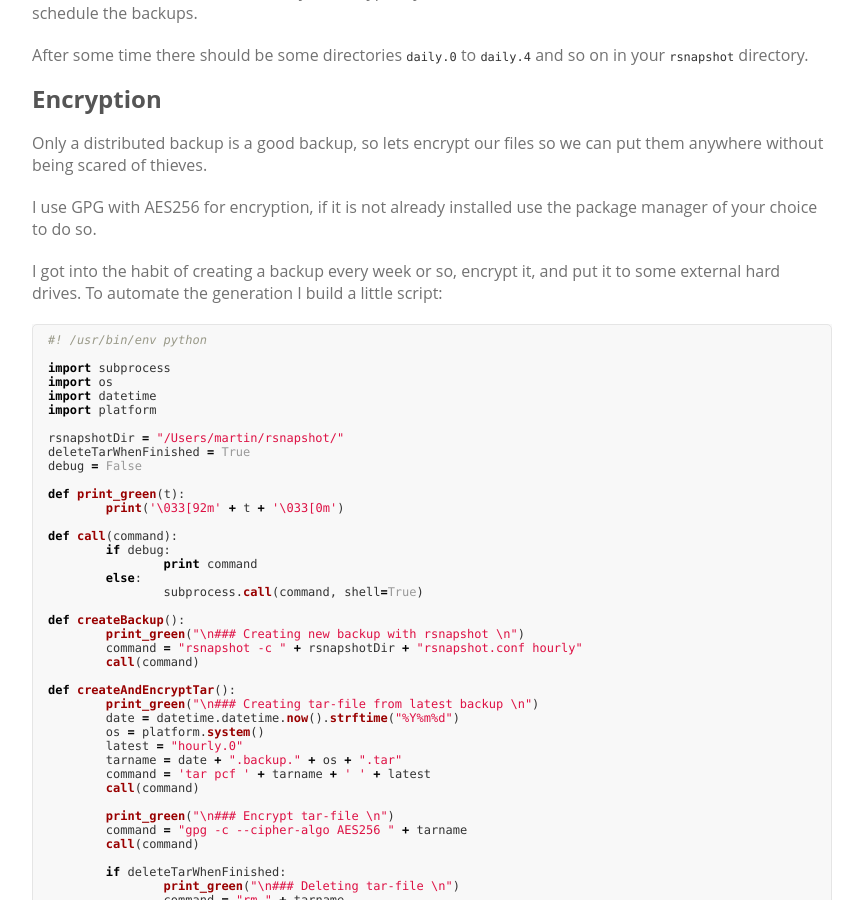
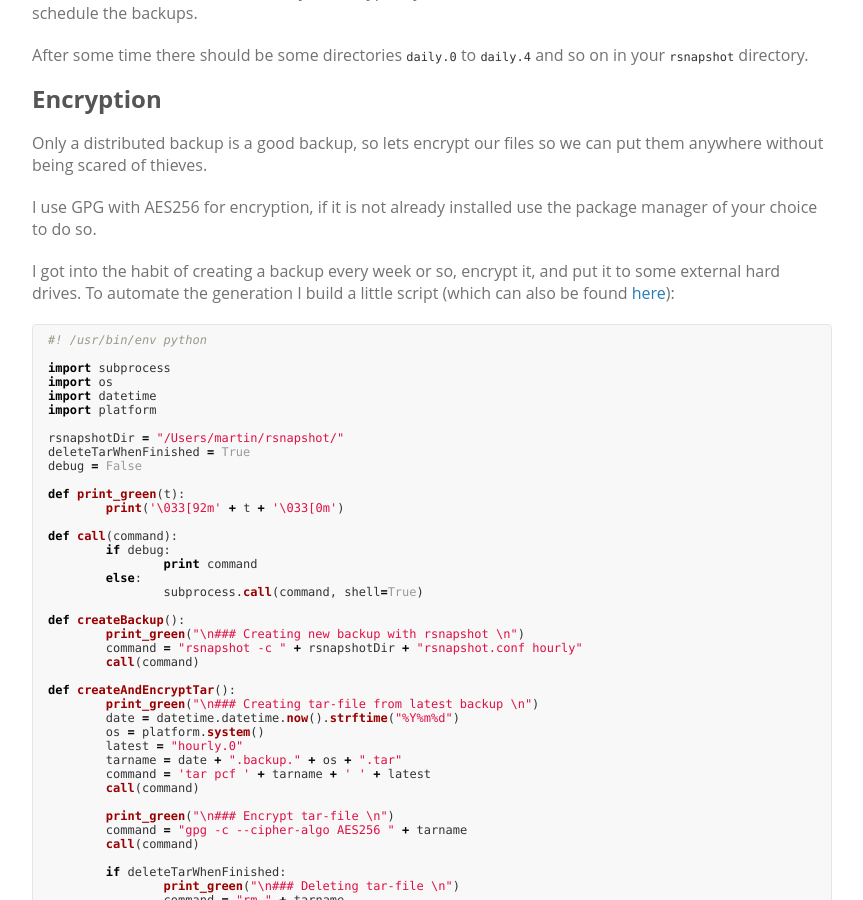
Before and after one commit to znegva/znegva.github.io, a Jekyll site: the page built from _posts/2018-02-18-encrypted-backups.md, in a window 1280 px wide and 900 px high, scrolled down 2275 px. Shown: the whole window, without its empty margins (208-1071 px from the left). Built offline with Jekyll 4.4.1, drawn with Linux system fonts in a browser that asks for light colours; the repository's description, which GitHub fills in, is left out.

Commit message:
fix: added link to gist for backup-and-encrypt-script

````diff
--- a/_posts/2018-02-18-encrypted-backups.md
+++ b/_posts/2018-02-18-encrypted-backups.md
@@ -129,7 +129,7 @@ Only a distributed backup is a good backup, so lets encrypt our files so we can
 
 I use GPG with AES256 for encryption, if it is not already installed use the package manager of your choice to do so.
 
-I got into the habit of creating a backup every week or so, encrypt it, and put it to some external hard drives. To automate the generation I build a little script:
+I got into the habit of creating a backup every week or so, encrypt it, and put it to some external hard drives. To automate the generation I build a little script (which can also be found [here](https://gist.github.com/znegva/f87458068a66ea3bf06417d20889725b)):
 
 ```python
 #! /usr/bin/env python
````
